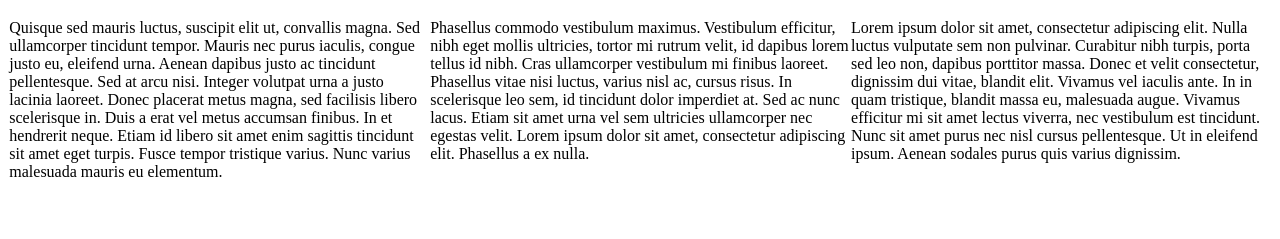
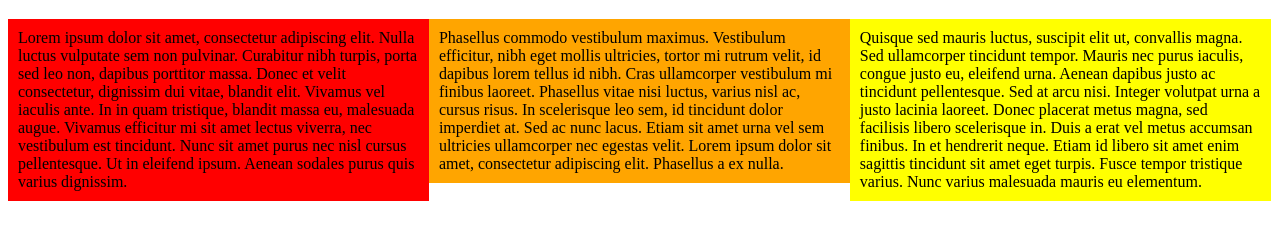
Before and after one commit to matt-voroney/coursera-webdev1, a plain HTML site: page assignment1/index.html in a window 1280 px wide. Shown: the part 61-300 px from the top of the page. Drawn offline with Linux system fonts and the light colour scheme.

Commit message:
fixed floats and added background to sections to improve visibility

```diff
--- a/assignment1/css/stylesheet.css
+++ b/assignment1/css/stylesheet.css
@@ -1,6 +1,22 @@
 
 /* target mobile by default */
 
+section {
+    box-sizing: border-box;
+    padding: 10px
+}
+
+#section1 {
+    background-color: red;
+}
+
+#section2 {
+    background-color: orange;
+}
+
+#section3 {
+    background-color: yellow;
+}
 
 /* tablet specific settings */
 
@@ -8,11 +24,15 @@
 
     #section1 {
         width: 50%;
-        float: right;
+        float: left;
     }
     #section2 {
         width: 50%;
-        float: right;
+        float: left;
+    }
+    #section3 {
+        width: 100%;
+        clear: both;
     }
 }
 
@@ -23,14 +43,14 @@
 
     #section1 {
         width: 33.3%;
-        float: right;
+        float: left;
     }
     #section2 {
         width: 33.3%;
-        float: right;
+        float: left;
     }
     #section3 {
         width: 33.3%;
-        float: right;
+        float: left;
     }
 }
```
